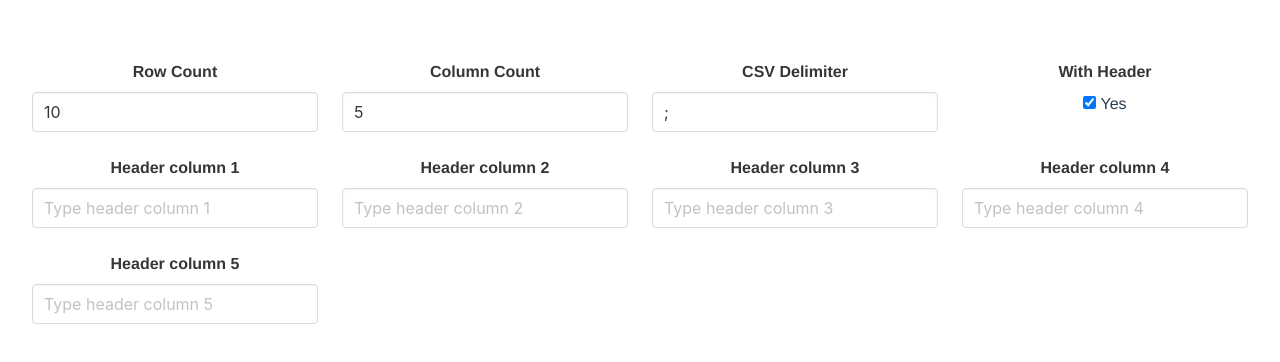
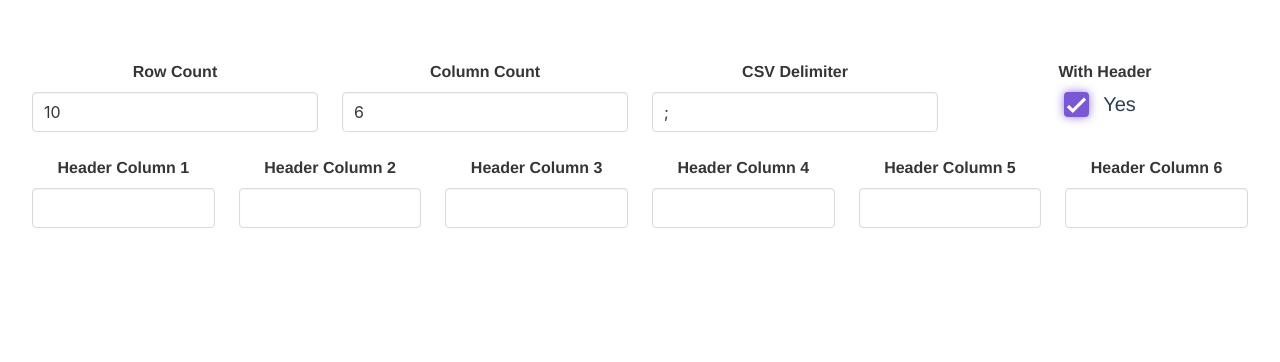
Before and after one commit to herusdianto/csv-generator, a Vue app: page / in a window 1280 px wide. Both pictures are taken after a click on the label "Yes". Shown: the top 362 px of the page. Built offline with nearby package versions, Linux system fonts and the light colour scheme.

Commit message:
changed to buefy syntax

```diff
--- a/src/components/Index.vue
+++ b/src/components/Index.vue
@@ -1,49 +1,40 @@
 <template>
   <div class="container is-fluid">
-    <div class="columns is-multiline is-mobile">
+    <div class="columns is-multiline">
       <div class="column">
-        <div class="field">
-          <label for="row-count" class="label">Row Count</label>
-
-          <input id="row-count" class="input" type="text" placeholder="CSV row count" v-model="config.rowCount">
-        </div>
+        <b-field label="Row Count">
+          <b-input v-model="config.rowCount"></b-input>
+        </b-field>
       </div>
 
       <div class="column">
-        <div class="field">
-          <label for="column-count" class="label">Column Count</label>
-
-          <input id="column-count" class="input" type="text" placeholder="CSV column count" v-model="config.columnCount">
-        </div>
+        <b-field label="Column Count">
+          <b-input v-model="config.columnCount"></b-input>
+        </b-field>
       </div>
 
       <div class="column">
-        <div class="field">
-          <label for="delimiter" class="label">CSV Delimiter</label>
-
-          <input id="delimiter" class="input" type="text" placeholder="CSV delimiter" v-model="config.delimiter">
-        </div>
+        <b-field label="CSV Delimiter">
+          <b-input v-model="config.delimiter"></b-input>
+        </b-field>
       </div>
 
       <div class="column">
         <div class="field">
           <label for="with-header" class="label">With Header</label>
 
-          <label class="checkbox">
-            <input id="with-header" type="checkbox" v-model="config.withHeader" @change="populateHeaders">
-              Yes
-            </label>
+          <b-checkbox size="is-medium" v-model="config.withHeader" @input="populateHeaders">
+            Yes
+          </b-checkbox>
         </div>
       </div>
     </div>
 
-    <div class="columns is-multiline is-mobile" v-show="config.withHeader">
-      <div class="column is-3" v-for="(header, index) in config.headers" :key="index">
-        <div class="field">
-          <label :for="`header-${index}`" class="label">{{ `Header column ${index + 1}` }}</label>
-
-          <input id="`header-${index}`" class="input" type="text" :placeholder="`Type header column ${index + 1}`" v-model="config.headers[index]">
-        </div>
+    <div class="columns is-multiline" v-show="config.withHeader">
+      <div class="column is-2" v-for="(header, index) in config.headers" :key="index">
+        <b-field :label="`Header Column ${index + 1}`">
+          <b-input v-model="config.headers[index]"></b-input>
+        </b-field>
       </div>
     </div>
   </div>
@@ -55,7 +46,7 @@
       return {
         config: {
           rowCount: 10,
-          columnCount: 5,
+          columnCount: 6,
           delimiter: ';',
           withHeader: false,
           headers: [],
```
